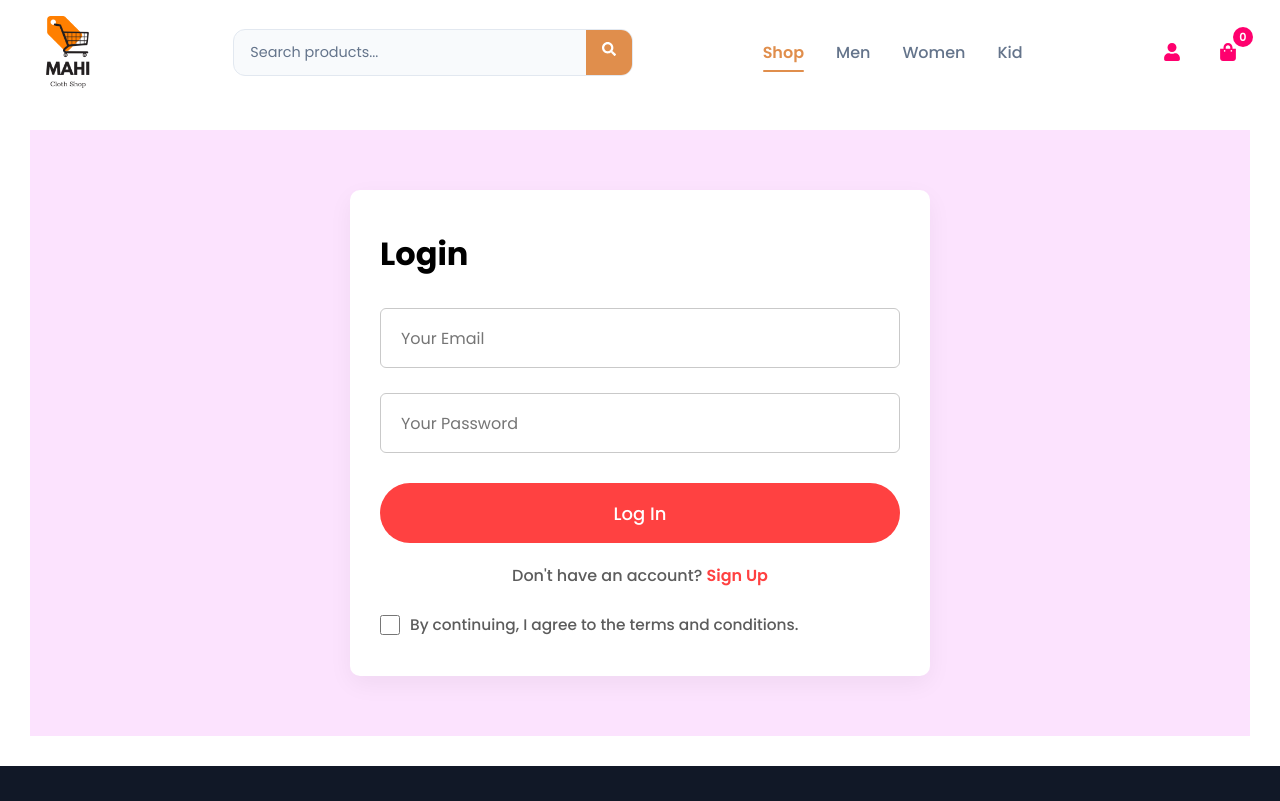
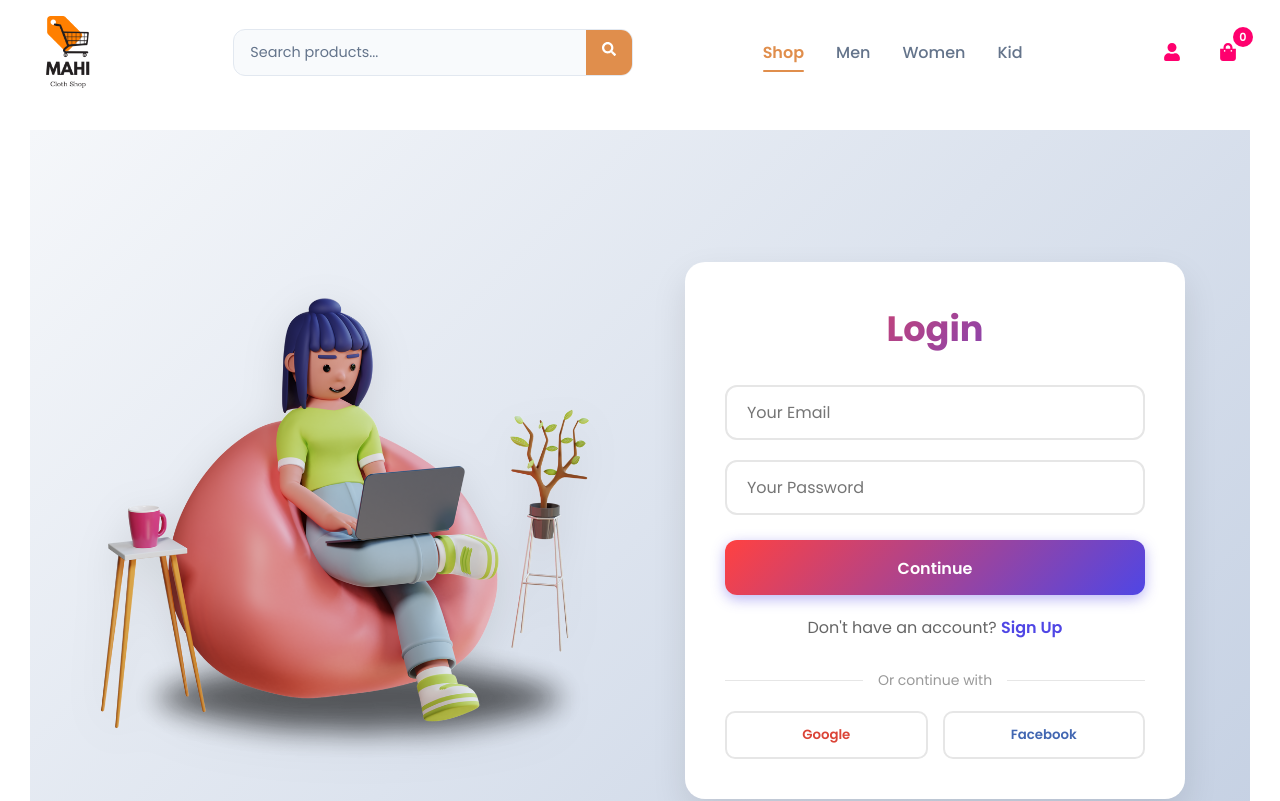
Before and after one commit to Thushan2002/Mahi-clothingsite-react-vite, a React (Vite) app in the folder frontend/: page /login in a window 1280 px wide. Shown: the top 801 px of the page. Built offline with nearby package versions, Linux system fonts and the light colour scheme.

Commit message:
feat: login and signup updated

```diff
--- a/frontend/src/pages/login-signup/Loginsignup.css
+++ b/frontend/src/pages/login-signup/Loginsignup.css
@@ -1,85 +1,302 @@
+/* Loginsignup.css */
 .loginSignup {
     display: flex;
+    width: 100%;
+    min-height: 100vh;
+    background: linear-gradient(135deg, #f5f7fa 0%, #c3cfe2 100%);
+    padding: 20px;
+    box-sizing: border-box;
+    transition: all 0.5s ease;
+    position: relative;
+    overflow: hidden;
+}
+
+.loginSignup::before {
+    content: '';
+    position: absolute;
+    top: -50%;
+    left: -50%;
+    width: 200%;
+    height: 200%;
+    z-index: -10;
+    background: radial-gradient(circle, rgba(255, 255, 255, 0.1) 0%, rgba(255, 255, 255, 0) 70%);
+    transform: rotate(30deg);
+}
+
+.login-layout {
+    flex-direction: row;
+}
+
+.signup-layout {
+    flex-direction: row-reverse;
+}
+
+.loginSignup.transitioning .side-img,
+.loginSignup.transitioning .loginSignup-container {
+    opacity: 0.7;
+    transform: scale(0.98);
+}
+
+.side-img {
+    width: 50%;
+    display: flex;
     justify-content: center;
-    width: 100%;
-    background: #fce3fe;
-    padding: 60px 20px;
+    align-items: center;
+    padding: 40px;
+    transition: all 0.5s cubic-bezier(0.175, 0.885, 0.32, 1.275);
+}
+
+.side-img img {
+    max-width: 100%;
+    height: auto;
+    max-height: 500px;
+    object-fit: contain;
+    transition: all 0.5s ease;
+    filter: drop-shadow(0 10px 20px rgba(0, 0, 0, 0.1));
+}
+
+.side-img img.fade {
+    animation: fadeIn 0.5s ease;
+}
+
+@keyframes fadeIn {
+    0% {
+        opacity: 0;
+        transform: translateY(20px);
+    }
+
+    100% {
+        opacity: 1;
+        transform: translateY(0);
+    }
 }
 
 .loginSignup-container {
-    width: 100%;
-    max-width: 580px;
+    width: 50%;
+    max-width: 500px;
     background: white;
-    padding: 40px 30px;
+    padding: 40px;
     box-sizing: border-box;
-    border-radius: 10px;
-    box-shadow: 0 8px 24px rgba(0, 0, 0, 0.05);
+    border-radius: 20px;
+    box-shadow: 0 15px 35px rgba(0, 0, 0, 0.1);
+    align-self: center;
+    margin: 0 auto;
+    transition: all 0.5s cubic-bezier(0.175, 0.885, 0.32, 1.275);
+}
+
+.loginSignup-container.slide {
+    animation: slideIn 0.5s ease;
+}
+
+@keyframes slideIn {
+    0% {
+        opacity: 0;
+        transform: translateX(30px);
+    }
+
+    100% {
+        opacity: 1;
+        transform: translateX(0);
+    }
+}
+
+.loginSignup-container h1 {
+    text-align: center;
+    color: #333;
+    margin-bottom: 30px;
+    font-size: 2.2rem;
+    font-weight: 700;
+    background: linear-gradient(135deg, #ff4141 0%, #4f46e5 100%);
+    -webkit-background-clip: text;
+    -webkit-text-fill-color: transparent;
+    background-clip: text;
 }
 
 .loginSignup-fields {
     display: flex;
     flex-direction: column;
-    gap: 25px;
-    margin-top: 30px;
+    gap: 20px;
+    margin-bottom: 25px;
 }
 
 .loginSignup-fields input {
     width: 100%;
-    height: 60px;
-    padding-left: 20px;
-    border: 1px solid #c9c9c9;
+    height: 55px;
+    padding: 0 20px;
+    border: 2px solid #e6e6e6;
     outline: none;
-    color: #5c5c5c;
+    color: #333;
     font-size: 16px;
-    border-radius: 6px;
+    border-radius: 12px;
+    transition: all 0.3s ease;
 }
 
-.loginSignup-container button {
-    display: flex;
-    justify-content: center;
-    align-items: center;
-    gap: 10px;
+.loginSignup-fields input:focus {
+    border-color: #4f46e5;
+    box-shadow: 0 0 0 3px rgba(79, 70, 229, 0.1);
+}
+
+.submit-btn {
     width: 100%;
-    padding: 18px;
-    height: 60px;
-    border-radius: 60px;
-    margin-top: 30px;
-    background: #ff4141;
+    padding: 16px;
+    height: 55px;
+    border-radius: 12px;
+    background: linear-gradient(135deg, #ff4141 0%, #4f46e5 100%);
     color: white;
-    font-size: 18px;
-    font-weight: 500;
+    font-size: 16px;
+    font-weight: 600;
     cursor: pointer;
     border: none;
+    transition: all 0.3s ease;
+    box-shadow: 0 4px 14px rgba(79, 70, 229, 0.4);
 }
 
-.loginSignup-login {
-    margin-top: 20px;
-    color: #5c5c5c;
-    font-size: 16px;
-    font-weight: 500;
-    text-align: center;
+.submit-btn:hover {
+    transform: translateY(-2px);
+    box-shadow: 0 6px 20px rgba(79, 70, 229, 0.5);
 }
 
-.loginSignup-login span {
-    color: #ff4141;
+.submit-btn:active {
+    transform: translateY(0);
+}
+
+.loginSignup-switch {
+    text-align: center;
+    margin: 20px 0;
+    color: #666;
+}
+
+.loginSignup-switch p {
+    margin: 0;
+}
+
+.loginSignup-switch span {
+    color: #4f46e5;
     font-weight: 600;
     cursor: pointer;
+    transition: all 0.2s ease;
+}
+
+.loginSignup-switch span:hover {
+    text-decoration: underline;
 }
 
 .loginSignup-agree {
     display: flex;
     align-items: center;
-    margin-top: 25px;
+    margin-top: 20px;
     gap: 10px;
-    color: #5c5c5c;
-    font-size: clamp(0.8rem, 1.2vw, 1rem);
-    font-weight: 500;
-    flex-wrap: wrap;
+    color: #666;
+    font-size: 14px;
 }
 
 .loginSignup-agree input[type="checkbox"] {
-    width: 20px;
-    height: 20px;
+    width: 18px;
+    height: 18px;
     accent-color: #4f46e5;
     cursor: pointer;
 }
+
+.loginSignup-agree label {
+    cursor: pointer;
+}
+
+.login-options {
+    margin-top: 30px;
+}
+
+.divider {
+    display: flex;
+    align-items: center;
+    margin: 20px 0;
+    color: #999;
+}
+
+.divider::before,
+.divider::after {
+    content: "";
+    flex: 1;
+    height: 1px;
+    background-color: #e6e6e6;
+}
+
+.divider span {
+    padding: 0 15px;
+    font-size: 14px;
+}
+
+.social-login {
+    display: flex;
+    gap: 15px;
+    justify-content: center;
+}
+
+.social-btn {
+    flex: 1;
+    padding: 12px;
+    border: 2px solid #e6e6e6;
+    border-radius: 10px;
+    background: white;
+    font-weight: 600;
+    cursor: pointer;
+    transition: all 0.3s ease;
+}
+
+.social-btn.google {
+    color: #DB4437;
+}
+
+.social-btn.google:hover {
+    color: whitesmoke;
+    background-color: #DB4437;
+    transform: translateY(-2px);
+    box-shadow: 0 4px 10px rgba(0, 0, 0, 0.1);
+}
+
+.social-btn.facebook {
+    color: #4267B2;
+}
+
+.social-btn.facebook:hover {
+    color: whitesmoke;
+    background-color: #4267B2;
+    transform: translateY(-2px);
+    box-shadow: 0 4px 10px rgba(0, 0, 0, 0.1);
+}
+
+/* Responsive design */
+@media (max-width: 968px) {
+    .loginSignup {
+        flex-direction: column;
+        padding: 20px;
+    }
+
+    .login-layout,
+    .signup-layout {
+        flex-direction: column;
+    }
+
+    .side-img {
+        width: 100%;
+        padding: 20px;
+    }
+
+    .side-img img {
+        max-height: 300px;
+    }
+
+    .loginSignup-container {
+        width: 100%;
+        margin-top: 20px;
+    }
+}
+
+@media (max-width: 480px) {
+    .loginSignup-container {
+        padding: 25px;
+    }
+
+    .social-login {
+        flex-direction: column;
+    }
+}
--- a/frontend/src/pages/login-signup/Loginsignup.jsx
+++ b/frontend/src/pages/login-signup/Loginsignup.jsx
@@ -1,5 +1,7 @@
-import React, { useState } from "react";
+import React, { useState, useEffect } from "react";
 import "./Loginsignup.css";
+import login_img from "../../assets/Frontend_Assets/login_img.png";
+import signup_img from "../../assets/Frontend_Assets/signup_img.png"; // You'll need to add a signup image
 
 const Loginsignup = () => {
   const [state, setState] = useState("Login");
@@ -8,6 +10,14 @@ const Loginsignup = () => {
     password: "",
     email: "",
   });
+  const [isTransitioning, setIsTransitioning] = useState(false);
+
+  useEffect(() => {
+    // Trigger transition animation when state changes
+    setIsTransitioning(true);
+    const timer = setTimeout(() => setIsTransitioning(false), 500);
+    return () => clearTimeout(timer);
+  }, [state]);
 
   const changeHandler = (e) => {
     setFormData({ ...formData, [e.target.name]: e.target.value });
@@ -19,28 +29,31 @@ const Loginsignup = () => {
 
   const signUp = async () => {
     console.log("signup", formData);
-    let responseData;
-    await fetch("http://localhost:5000/signup", {
-      method: "POST",
-      headers: {
-        Accept: "application/json",
-      },
-      body: JSON.stringify(formData),
-    })
-      .then((resp) => resp.json())
-      .then((data) => (responseData = data));
+  };
 
-    if (responseData.success) {
-      localStorage.setItem("auth-token", responseData.token);
-      window.location.replace("/");
-    } else {
-      alert(responseData.errors);
-    }
+  const handleStateChange = (newState) => {
+    setIsTransitioning(true);
+    setTimeout(() => {
+      setState(newState);
+    }, 250);
   };
 
   return (
-    <div className="loginSignup">
-      <div className="loginSignup-container">
+    <div
+      className={`loginSignup ${
+        state === "Login" ? "login-layout" : "signup-layout"
+      } ${isTransitioning ? "transitioning" : ""}`}>
+      <div className="side-img">
+        <img
+          src={state === "Login" ? login_img : signup_img}
+          alt={
+            state === "Login" ? "Login illustration" : "Sign up illustration"
+          }
+          className={isTransitioning ? "fade" : ""}
+        />
+      </div>
+      <div
+        className={`loginSignup-container ${isTransitioning ? "slide" : ""}`}>
         <h1>{state}</h1>
         <div className="loginSignup-fields">
           {state === "Sign Up" ? (
@@ -56,35 +69,59 @@ const Loginsignup = () => {
             name="email"
             value={formData.email}
             onChange={changeHandler}
-            type="text"
+            type="email"
             placeholder="Your Email"
           />
           <input
-            type="text"
+            type="password"
             placeholder="Your Password"
             name="password"
             value={formData.password}
             onChange={changeHandler}
           />
         </div>
-        <button onClick={state === "Sign Up" ? () => signUp() : () => login()}>
-          {state === "Sign Up" ? "Sign Up" : "Log In"}
+        <button
+          onClick={state === "Sign Up" ? signUp : login}
+          className="submit-btn">
+          {state === "Sign Up" ? "Create Account" : "Continue"}
         </button>
+        <div className="loginSignup-switch">
           {state === "Sign Up" ? (
-          <p className="loginSignup-login">
+            <p>
               Already have an account?{" "}
-            <span onClick={() => setState("Login")}>Log In</span>
+              <span
+                className="state-switch"
+                onClick={() => handleStateChange("Login")}>
+                Log In
+              </span>
             </p>
           ) : (
-          <p className="loginSignup-login">
+            <p>
               Don't have an account?{" "}
-            <span onClick={() => setState("Sign Up")}>Sign Up</span>
+              <span
+                className="state-switch"
+                onClick={() => handleStateChange("Sign Up")}>
+                Sign Up
+              </span>
             </p>
           )}
-
+        </div>
+        {state === "Sign Up" && (
           <div className="loginSignup-agree">
-          <input type="checkbox" name="" id="" />
-          <p>By continuing, I agree to the terms and conditions.</p>
+            <input type="checkbox" name="agree" id="agree" />
+            <label htmlFor="agree">
+              By continuing, I agree to the terms and conditions.
+            </label>
+          </div>
+        )}
+        <div className="login-options">
+          <div className="divider">
+            <span>Or continue with</span>
+          </div>
+          <div className="social-login">
+            <button className="social-btn google">Google</button>
+            <button className="social-btn facebook">Facebook</button>
+          </div>
         </div>
       </div>
     </div>
```
Also changed, not shown: frontend/src/assets/Frontend_Assets/login_img.png (added), frontend/src/assets/Frontend_Assets/signup_img.png (added). Lines whose indentation alone changed are shown as unchanged.
